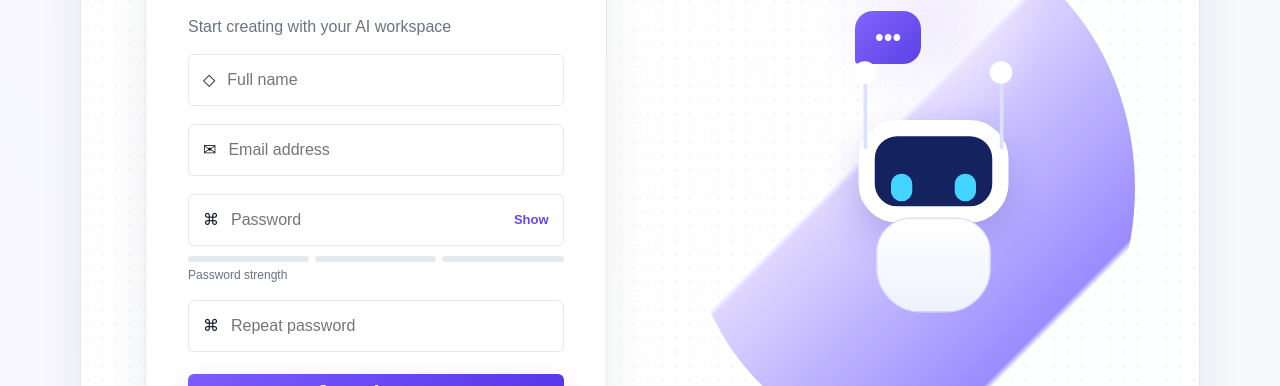
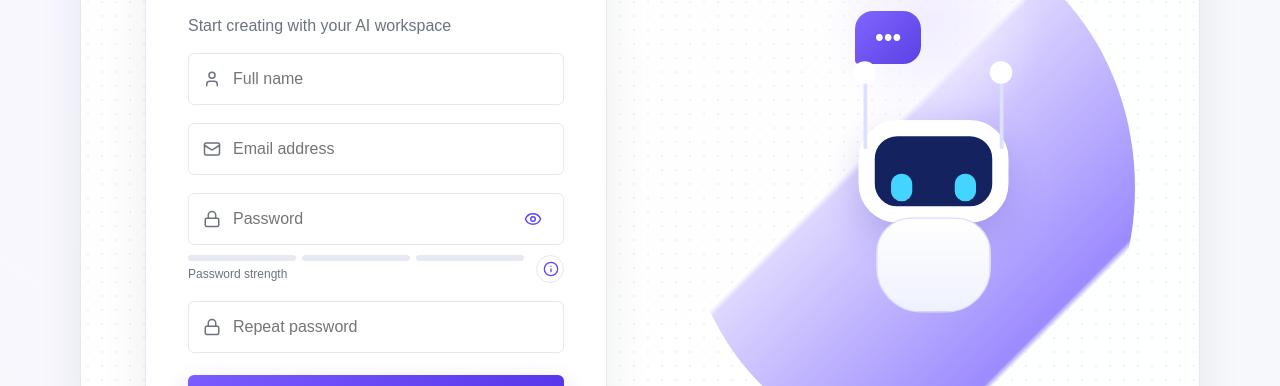
Before and after one commit to sadmananik/genContent-studio, a Next.js app in the folder packages/frontend/: page /register in a window 1280 px wide. Shown: the part 212-598 px from the top of the page. Built offline with nearby package versions, Linux system fonts and the light colour scheme; no server answers.

Commit message:
Add auth form icons

```diff
--- a/packages/frontend/package.json
+++ b/packages/frontend/package.json
@@ -9,6 +9,7 @@
     "lint": "next lint"
   },
   "dependencies": {
+    "lucide-react": "^1.31.0",
     "next": "^14.2.5",
     "react": "^18.3.1",
     "react-dom": "^18.3.1"
--- a/packages/frontend/src/app/globals.css
+++ b/packages/frontend/src/app/globals.css
@@ -200,6 +200,11 @@ a {
   border-radius: 6px;
 }
 
+.login-panel label > svg {
+  flex: 0 0 auto;
+  color: var(--muted);
+}
+
 .login-panel input {
   width: 100%;
   border: 0;
@@ -207,16 +212,27 @@ a {
 }
 
 .password-toggle {
+  display: grid;
+  flex: 0 0 32px;
+  place-items: center;
+  width: 32px;
+  height: 32px;
   padding: 0;
   color: var(--purple);
   background: transparent;
   border: 0;
-  font-size: 13px;
-  font-weight: 700;
 }
 
 .password-strength {
+  display: flex;
+  align-items: flex-start;
+  justify-content: space-between;
+  gap: 12px;
   margin-top: 10px;
+}
+
+.password-strength > div:first-child {
+  flex: 1;
 }
 
 .strength-bars {
@@ -234,6 +250,57 @@ a {
 .password-strength p {
   margin: 6px 0 0;
   font-size: 12px;
+}
+
+.password-info {
+  position: relative;
+  flex: 0 0 auto;
+}
+
+.password-info button {
+  display: grid;
+  place-items: center;
+  width: 28px;
+  height: 28px;
+  color: var(--purple);
+  background: white;
+  border: 1px solid var(--line);
+  border-radius: 999px;
+}
+
+.password-requirements {
+  position: absolute;
+  right: 0;
+  bottom: calc(100% + 8px);
+  z-index: 4;
+  display: none;
+  width: 236px;
+  padding: 12px;
+  color: var(--ink);
+  background: white;
+  border: 1px solid var(--line);
+  border-radius: 8px;
+  box-shadow: var(--shadow);
+}
+
+.password-requirements strong,
+.password-requirements span {
+  display: block;
+  font-size: 12px;
+}
+
+.password-requirements strong {
+  margin-bottom: 7px;
+}
+
+.password-requirements span {
+  color: var(--muted);
+  line-height: 1.45;
+}
+
+.password-info:hover .password-requirements,
+.password-info:focus-within .password-requirements {
+  display: block;
 }
 
 .password-strength[data-strength="1"] .strength-bars span:first-child {
--- a/packages/frontend/src/components/screens/RegisterScreen.js
+++ b/packages/frontend/src/components/screens/RegisterScreen.js
@@ -1,6 +1,7 @@
 "use client";
 
 import Link from "next/link";
+import { Eye, EyeOff, Info, Lock, Mail, User } from "lucide-react";
 import { useRouter } from "next/navigation";
 import { useState } from "react";
 import Brand from "../common/Brand";
@@ -59,11 +60,11 @@ export default function RegisterScreen() {
         <h2>Create account</h2>
         <p>Start creating with your AI workspace</p>
         <label>
-          <span>◇</span>
+          <User aria-hidden="true" size={18} />
           <input name="name" onChange={handleChange} placeholder="Full name" value={form.name} />
         </label>
         <label>
-          <span>✉</span>
+          <Mail aria-hidden="true" size={18} />
           <input
             name="email"
             onChange={handleChange}
@@ -73,7 +74,7 @@ export default function RegisterScreen() {
           />
         </label>
         <label>
-          <span>⌘</span>
+          <Lock aria-hidden="true" size={18} />
           <input
             name="password"
             onChange={handleChange}
@@ -87,19 +88,37 @@ export default function RegisterScreen() {
             onClick={() => setShowPassword((currentValue) => !currentValue)}
             type="button"
           >
-            {showPassword ? "Hide" : "Show"}
+            {showPassword ? (
+              <EyeOff aria-hidden="true" size={18} />
+            ) : (
+              <Eye aria-hidden="true" size={18} />
+            )}
           </button>
         </label>
         <div className="password-strength" data-strength={passwordStrength.level}>
-          <div className="strength-bars" aria-hidden="true">
-            <span />
-            <span />
-            <span />
+          <div>
+            <div className="strength-bars" aria-hidden="true">
+              <span />
+              <span />
+              <span />
+            </div>
+            <p>{passwordStrength.label}</p>
           </div>
-          <p>{passwordStrength.label}</p>
+          <div className="password-info">
+            <button aria-label="Password requirements" type="button">
+              <Info aria-hidden="true" size={16} />
+            </button>
+            <div className="password-requirements" role="tooltip">
+              <strong>Password requirements</strong>
+              <span>At least 8 characters</span>
+              <span>Uppercase and lowercase letters</span>
+              <span>At least 1 number</span>
+              <span>Special character for strong password</span>
+            </div>
+          </div>
         </div>
         <label>
-          <span>⌘</span>
+          <Lock aria-hidden="true" size={18} />
           <input
             name="confirmPassword"
             onChange={handleChange}
```
Also changed, not shown: packages/frontend/src/components/screens/LoginScreen.js (+8 -3 lines), 1 other file (tests, documents, lock files or other folders).
